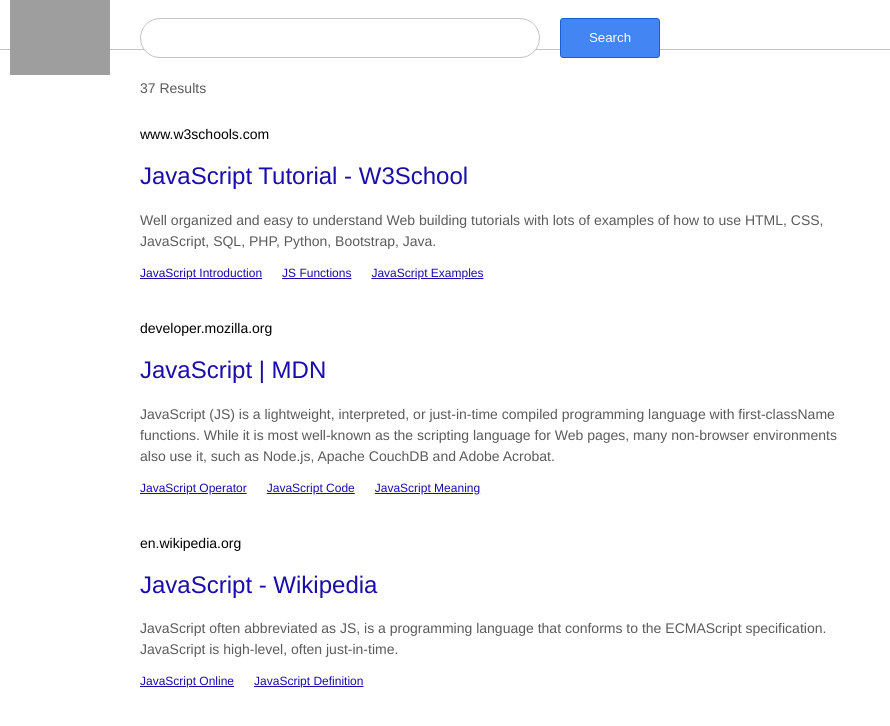
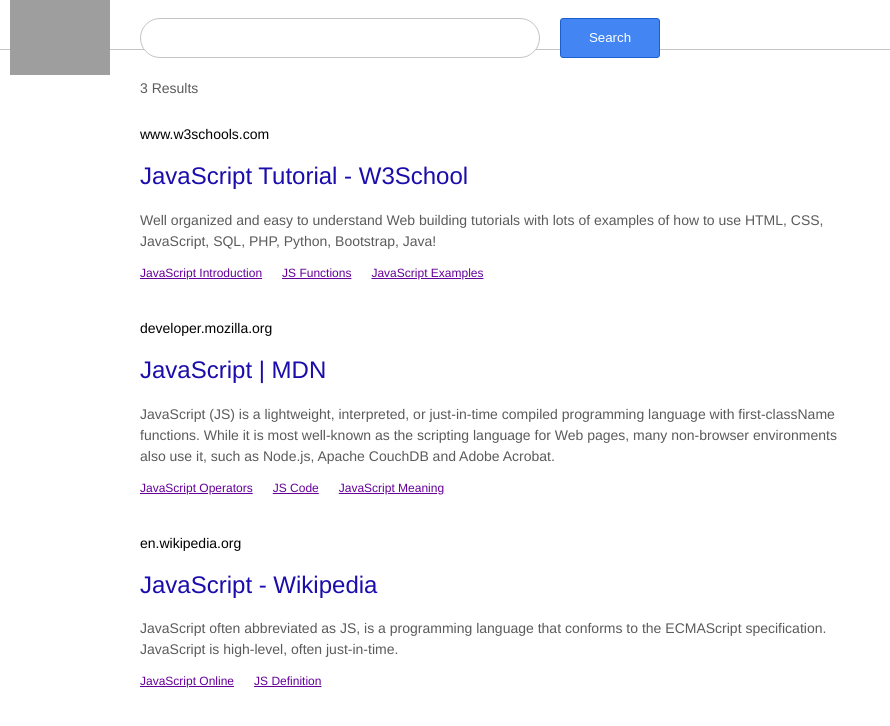
Before and after one commit to uyen-nhu/google-search-react, a React (Create React App) app: page / in a window 1280 px wide. Shown: the top 726 px of the page, without its empty margins (0-890 px from the left). Built offline with nearby package versions, Linux system fonts and the light colour scheme; grey boxes are pictures that could not be loaded.

Commit message:
removed hard-coded data and added with react

```diff
--- a/src/App.js
+++ b/src/App.js
@@ -6,7 +6,7 @@
     {
       title: 'JavaScript Tutorial - W3School',
       description: `Well organized and easy to understand Web building tutorials with lots of examples of how to use HTML, CSS, JavaScript, SQL, PHP, Python, Bootstrap, Java!`,
-      url: 'https://www.w3schools.com/js/',
+      url: 'www.w3schools.com',
       links: [
         {
           title: 'JavaScript Introduction',
@@ -44,7 +44,7 @@
     {
       title: 'JavaScript - Wikipedia',
       description: `JavaScript often abbreviated as JS, is a programming language that conforms to the ECMAScript specification. JavaScript is high-level, often just-in-time.`,
-      url: 'https://de.wikipedia.org/wiki/JavaScript',
+      url: 'en.wikipedia.org',
       links: [
         {
           title: 'JavaScript Online',
@@ -69,115 +69,27 @@
       </nav>
 
       <main>
-        <span className="number-of-results">37 Results</span>
+        <span className="number-of-results">{data.length} Results</span>
 
         <div className="search-result">
-          <span className="website-name">www.w3schools.com</span>
-          <a className="link" href="https://www.w3schools.com/js/">
-            <h2>JavaScript Tutorial - W3School</h2>
-          </a>
-          <p>
-            Well organized and easy to understand Web building tutorials with
-            lots of examples of how to use HTML, CSS, JavaScript, SQL, PHP,
-            Python, Bootstrap, Java.
-          </p>
-          <ul>
-            <li>
-              <a
-                className="link"
-                href="https://www.w3schools.com/js/js_intro.asp"
-              >
-                JavaScript Introduction
+          {data.map((d) => (
+            <>
+              <span className="website-name">{d.url}</span>
+              <a className="link" href="{}">
+                <h2>{d.title}</h2>
               </a>
-            </li>
-            <li>
-              <a
-                className="link"
-                href="https://www.w3schools.com/js/js_functions.asp"
-              >
-                JS Functions
-              </a>
-            </li>
-            <li>
-              <a
-                className="link"
-                href="https://www.w3schools.com/js/js_examples.asp"
-              >
-                JavaScript Examples
-              </a>
-            </li>
-          </ul>
-        </div>
-        <div className="search-result">
-          <span className="website-name">developer.mozilla.org</span>
-          <a
-            className="link"
-            href="https://developer.mozilla.org/en-US/docs/Web/JavaScript?retiredLocale=de"
-          >
-            <h2>JavaScript | MDN</h2>
-          </a>
-          <p>
-            JavaScript (JS) is a lightweight, interpreted, or just-in-time
-            compiled programming language with first-className functions. While
-            it is most well-known as the scripting language for Web pages, many
-            non-browser environments also use it, such as Node.js, Apache
-            CouchDB and Adobe Acrobat.
-          </p>
-          <ul>
-            <li>
-              <a
-                className="link"
-                href="https://developer.mozilla.org/en-US/docs/Web/JavaScript/Reference/Operators"
-              >
-                JavaScript Operator
-              </a>
-            </li>
-            <li>
-              <a
-                className="link"
-                href="https://developer.mozilla.org/en-US/docs/Web/JavaScript/Reference"
-              >
-                JavaScript Code
-              </a>
-            </li>
-            <li>
-              <a
-                className="link"
-                href="https://developer.mozilla.org/en-US/docs/Learn/Getting_started_with_the_web/JavaScript_basics"
-              >
-                JavaScript Meaning
-              </a>
-            </li>
-          </ul>
-        </div>
-        <div className="search-result">
-          <span className="website-name">en.wikipedia.org</span>
-          <a className="link" href="https://de.wikipedia.org/wiki/JavaScript">
-            <h2>JavaScript - Wikipedia</h2>
-          </a>
-          <p>
-            JavaScript often abbreviated as JS, is a programming language that
-            conforms to the ECMAScript specification. JavaScript is high-level,
-            often just-in-time.
-          </p>
-          <ul>
-            <li>
-              <a
-                className="link"
-                href="https://en.wikipedia.org/wiki/JavaScript#History"
-              >
-                JavaScript Online
-              </a>
-            </li>
-            <li>
-              <a
-                className="link"
-                href="https://en.wikipedia.org/wiki/JavaScript#:~:text=JavaScript%20is%20a%20high%2Dlevel,functional%2C%20and%20imperative%20programming%20styles."
-              >
-                JavaScript Definition
-              </a>
-            </li>
-          </ul>
+              <p>{d.description}</p>
+              <ul>
+                {d.links.map((el, i) => (
+                  <li key={i}>
+                    <a className="link" href="">
+                      {el.title}
+                    </a>
+                  </li>
+                ))}
+              </ul>
+            </>
+          ))}
         </div>
       </main>
     </div>
```
